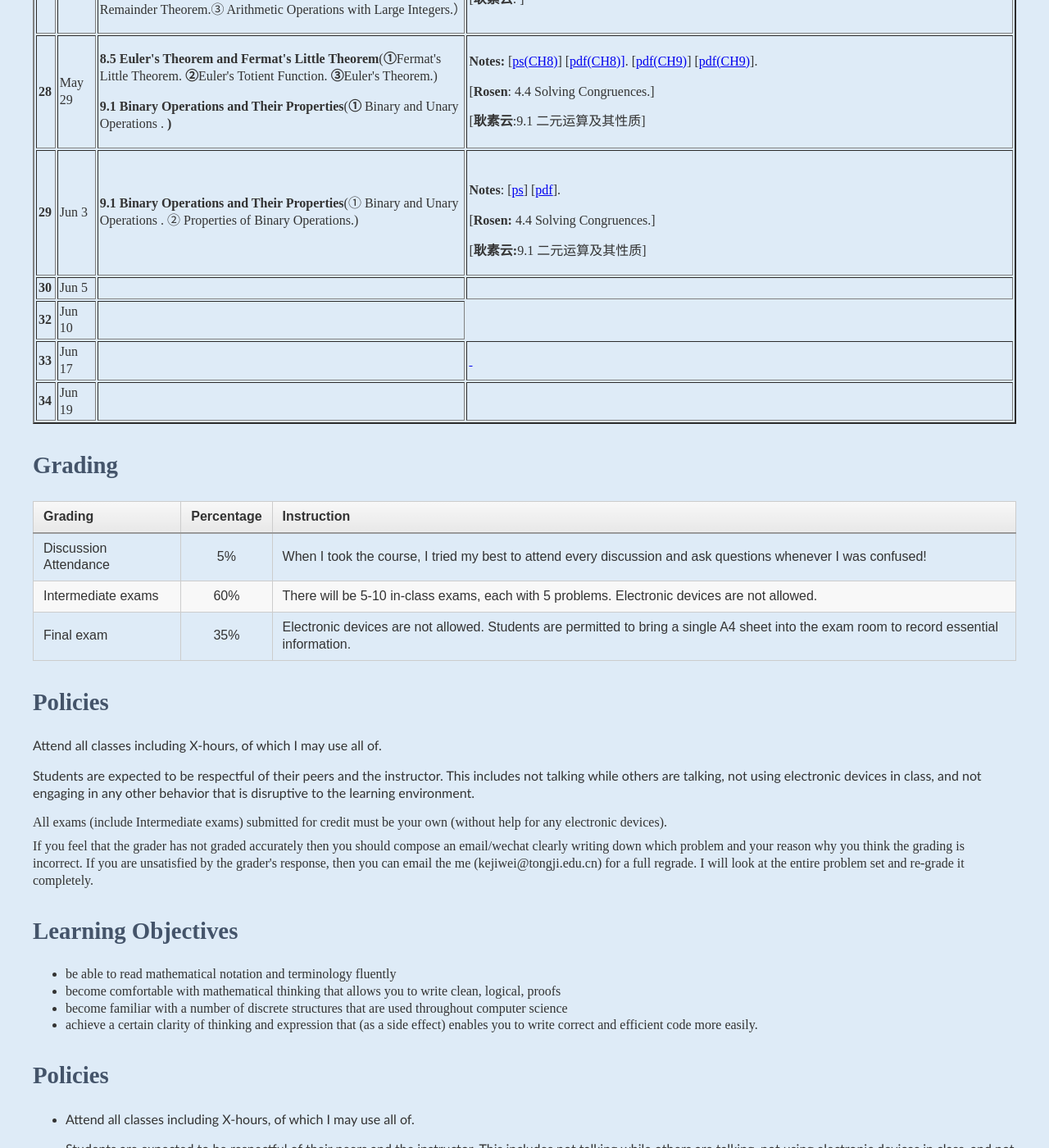
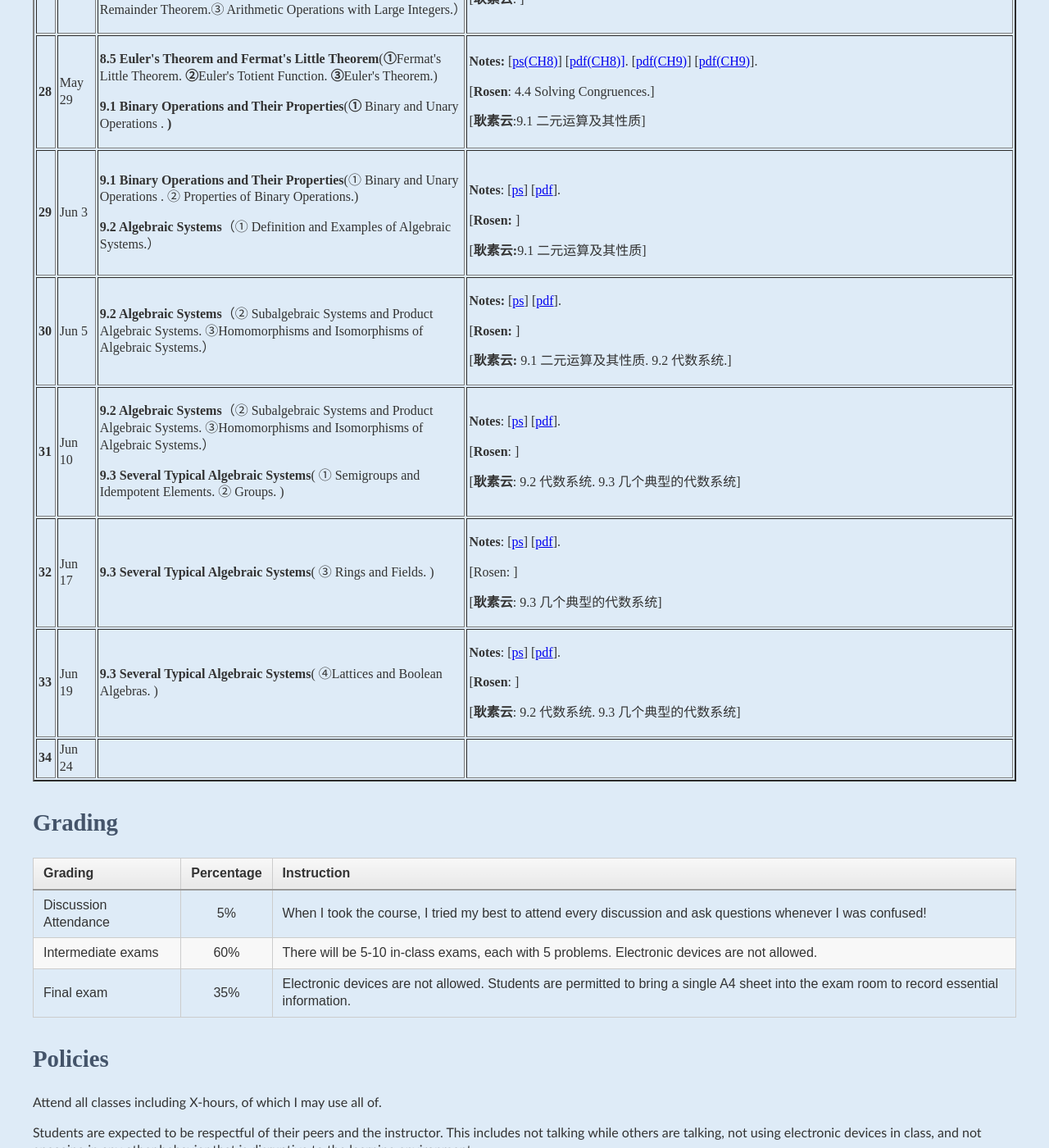
Before and after one commit to kejiwei/kejiwei.github.io, a Jekyll site: the page teaching/courses/dismath/index.html, which Jekyll copies as it is, in a window 1280 px wide and 1400 px high, scrolled down 4782 px. Shown: the whole window at 82% size. Built offline with Jekyll 4.4.1, drawn with Linux system fonts in a browser that asks for light colours.

Commit message:
Add files via upload

```diff
--- a/teaching/courses/dismath/index.html
+++ b/teaching/courses/dismath/index.html
@@ -340,42 +340,51 @@
                 <tr>
                 <td><b>29</b></td>
                 <td>Jun 3</td>
-                <td><strong>9.1 Binary Operations and Their Properties</strong>(① Binary and Unary Operations . ② Properties of Binary Operations.)</td>
+                <td><p><strong>9.1 Binary Operations and Their Properties</strong>(① Binary and Unary Operations . ② Properties of Binary Operations.)</p>
+                  <p><strong>9.2 Algebraic Systems</strong>（① Definition and Examples of Algebraic Systems.）</p></td>
                 <td>
                   <p> <br>
-                    <strong>Notes</strong>: [<a href="slides/lecture.ppsx">ps</a>] [<a href="slides/lecture.pdf">pdf</a>]. </p>
-                  <p>[<strong>Rosen: </strong>4.4 Solving Congruences.]</p>
+                    <strong>Notes</strong>: [<a href="slides/CH9.1-3 Algebraic Systems(16-36).ppsx">ps</a>] [<a href="slides/CH9.1-3 Algebraic Systems(16-36).pdf">pdf</a>]. </p>
+                  <p>[<strong>Rosen: </strong>]</p>
                   <p>[<strong>耿素云:</strong>9.1 二元运算及其性质]</p></td>
                 </tr>
 
                 <tr>
-                <td><b>30</b></td>
-                <td>Jun 5</td>
-                <td>&nbsp;</td>
-                <td>
-                <br>
-                </td>
+                  <td><strong>30</strong></td>
+                  <td>Jun 5</td>
+                  <td><strong>9.2 Algebraic Systems</strong>（② Subalgebraic Systems and Product Algebraic Systems. ③Homomorphisms and Isomorphisms of Algebraic Systems.）</td>
+                  <td><p><strong>Notes:</strong> [<a href="slides/lecture.ppsx">ps</a>] [<a href="slides/lecture.pdf">pdf</a>]. </p>
+                    <p>[<strong>Rosen: </strong>]</p>
+                  <p>[<strong>耿素云:</strong> 9.1 二元运算及其性质. 9.2 代数系统.]</p></td>
                 </tr>
-
                 <tr>
-
-                <td><strong>32</strong></td>
-                <td>Jun 10</td>
-                <td>&nbsp;
-                 </td>
+                  <td><strong>31</strong></td>
+                  <td>Jun 10</td>
+                  <td><p><strong>9.2 Algebraic Systems</strong>（② Subalgebraic Systems and Product Algebraic Systems. ③Homomorphisms and Isomorphisms of Algebraic Systems.）</p>
+                  <p><strong>9.3 Several Typical Algebraic Systems</strong>( ① Semigroups and Idempotent Elements. ② Groups. )</p></td>
+                  <td><p><strong>Notes</strong>: [<a href="slides/lecture.ppsx">ps</a>] [<a href="slides/lecture.pdf">pdf</a>].&nbsp;</p>
+                    <p>[<strong>Rosen</strong>: ]&nbsp;</p>
+                  <p>[<strong>耿素云</strong>:  9.2 代数系统. 9.3 几个典型的代数系统]</p></td>
                 </tr>
-
                 <tr>
-                <td><b>33</b></b>
-                <td>Jun 17</td>
-                <td>&nbsp;</td>
-                <td>
-                  <a href="http://mitpress.mit.edu/sicp/full-text/book/book-Z-H-26.html#%25_sec_4.1.5">&nbsp;</a></td>
+                  <td><strong>32</strong></td>
+                  <td>Jun 17</td>
+                  <td><strong>9.3 Several Typical Algebraic Systems</strong>( ③ Rings and Fields. )</td>
+                  <td><p><strong>Notes</strong>: [<a href="slides/lecture.ppsx">ps</a>] [<a href="slides/lecture.pdf">pdf</a>].&nbsp;</p>
+                    <p>[Rosen: ]</p>
+                  <p>[<strong>耿素云</strong>:  9.3 几个典型的代数系统]</p></td>
                 </tr>
-
+                <tr>
+                  <td><strong>33</strong>
+                  <td>Jun 19</td>
+                  <td><strong>9.3 Several Typical Algebraic Systems</strong>(  ④Lattices and Boolean Algebras. )</td>
+                  <td><p><strong>Notes</strong>: [<a href="slides/lecture.ppsx">ps</a>] [<a href="slides/lecture.pdf">pdf</a>].&nbsp;</p>
+                    <p>[<strong>Rosen</strong>: ]&nbsp;</p>
+                  <p>[<strong>耿素云</strong>:  9.2 代数系统. 9.3 几个典型的代数系统]</p></td>
+                </tr>
                 <tr>
                 <td><b>34</b></b>
-                <td>Jun 19</td>
+                <td>Jun 24</td>
                 <td>&nbsp;</td>
                 <td>&nbsp;
 
```
